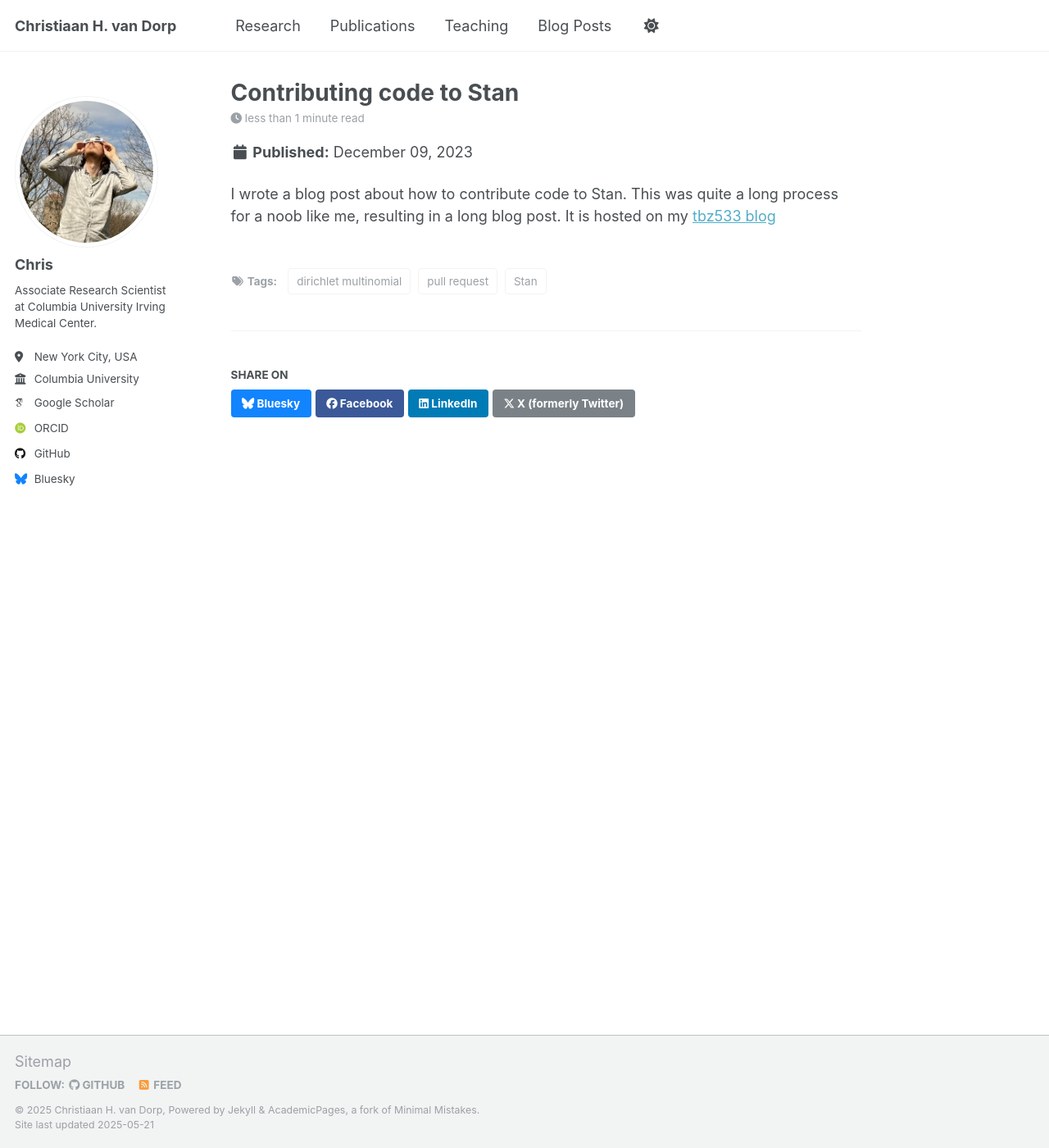
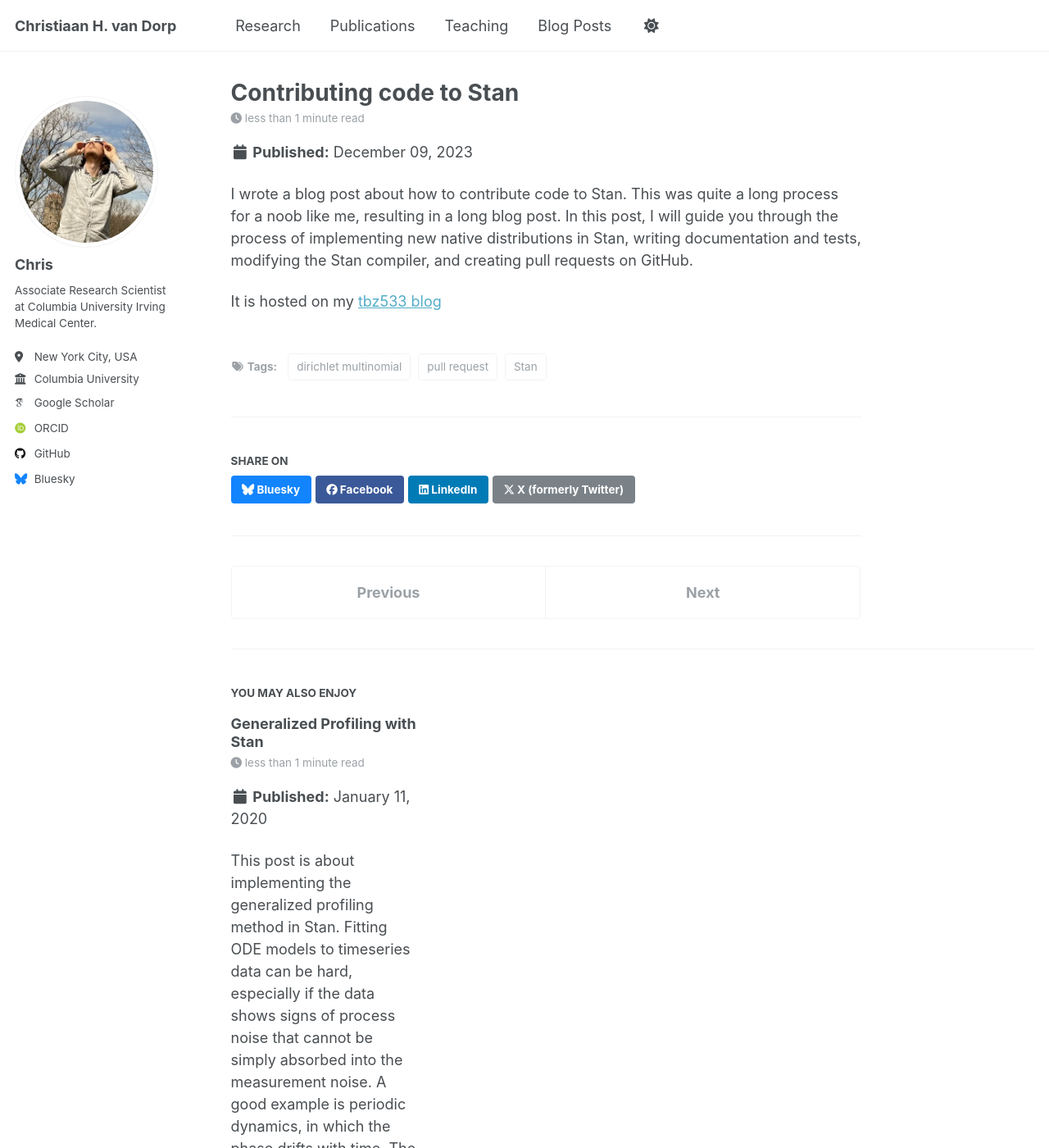
Before and after one commit to chvandorp/chvandorp.github.io, a Jekyll site: the page built from _posts/2023-12-09-contributing.md, in a window 1280 px wide and 1400 px high. Shown: the whole window at 82% size. Built offline with Jekyll 4.4.1, drawn with Linux system fonts in a browser that asks for light colours; some web fonts are replaced; some of the changed text lies outside the part shown.

Commit message:
added paper and post

```diff
--- /dev/null
+++ b/_posts/2020-01-11-generalized-profiling.md
@@ -0,0 +1,22 @@
+---
+title: ' Generalized Profiling with Stan '
+date: 2020-01-11
+permalink: /posts/2020/01/generalized-profiling/
+tags:
+  - Stan
+  - geeralized profiling
+  - ODE models
+---
+
+This post is about implementing the generalized profiling method in Stan.
+Fitting ODE models to timeseries data can be hard, especially if the data shows signs of
+process noise that cannot be simply absorbed into the measurement noise. A good example
+is periodic dynamics, in which the phase drifts with time. The deterministic prediction
+will in this case get out of phase with the stochastic data.
+
+Even if the data is generated by a deterministic process (plus noisy measurments),
+fitting an ODE model can be problematic because the likelihood landscale can be highly rugged.
+In both these scenarios, the *generalized profiling* method could be of use. In this post,
+I show how this can be implemented in Stan, and fit a predator-pray model to pseudo data.
+
+The post is hosted on my [tbz533 blog](https://tbz533.blogspot.com/2020/01/generalized-profiling-with-stan.html)
--- a/_posts/2023-12-09-contributing.md
+++ b/_posts/2023-12-09-contributing.md
@@ -10,4 +10,7 @@ tags:
 
 I wrote a blog post about how to contribute code to Stan.
 This was quite a long process for a noob like me, resulting in a long blog post.
+In this post, I will guide you through the process of implementing new native distributions
+in Stan, writing documentation and tests, modifying the Stan compiler, and creating pull requests on GitHub.
+
 It is hosted on my [tbz533 blog](https://tbz533.blogspot.com/2023/12/contributing-code-to-stan.html)
```
Also changed, not shown: _publications/2024-01-29-household.md (added, +14 -0 lines), _publications/2024-02-29-induction-remission.md (+3 -2 lines), _publications/2024-07-11-variational.md (+1 -1 lines).
